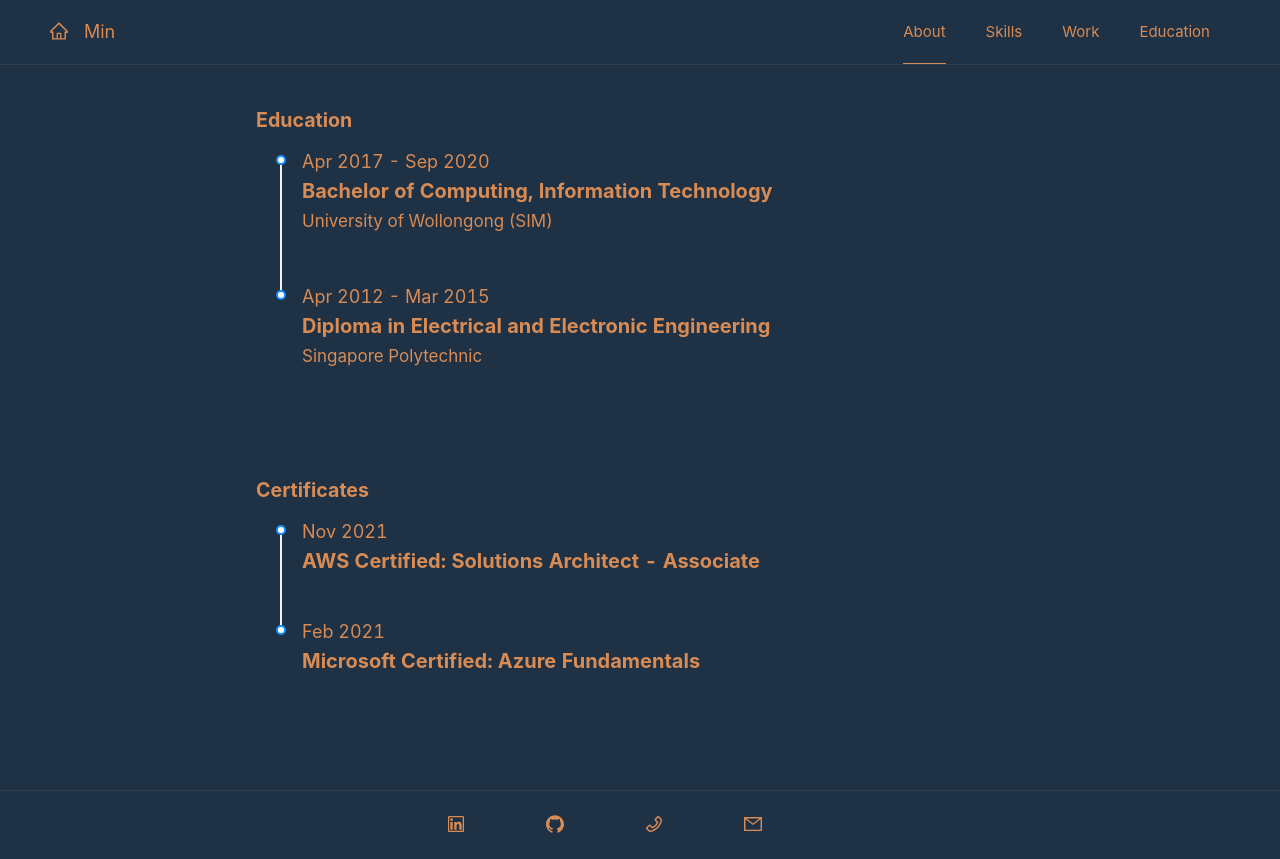
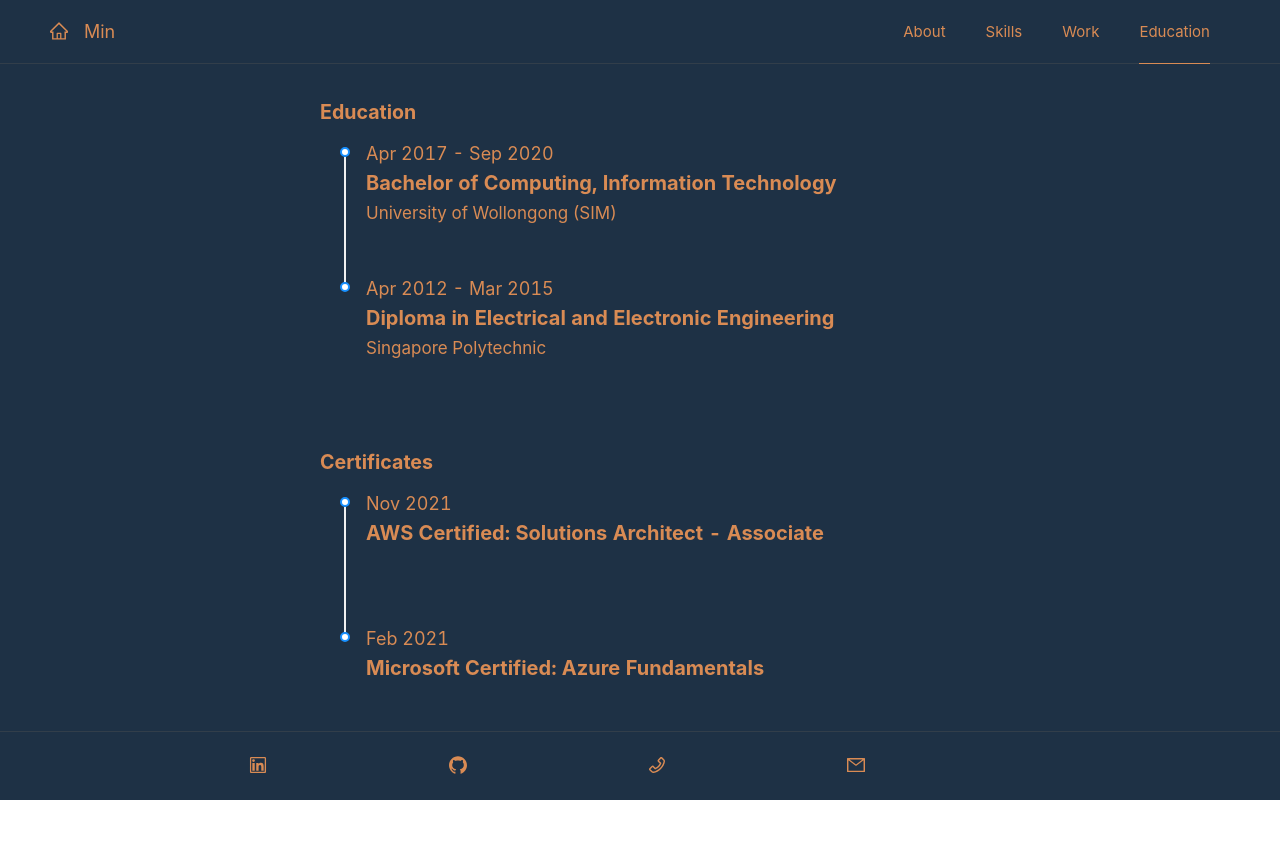
Before and after one commit to pohti/portfolio-antd, a React (Create React App) app: page /education in a window 1280 px wide. After the commit the page ends 800 px from the top, so only its background shows below. Built offline with nearby package versions, Linux system fonts and the light colour scheme.

Commit message:
adjusting footer icons gutter

```diff
--- a/src/App.css
+++ b/src/App.css
@@ -10,7 +10,7 @@
   --header-selected-color: rgb(217, 139, 84);
   --header-and-footer-min-height: 40px;
 
-  --all-padding-horizontal-xl: 5vw;
+  --all-padding-horizontal-xl: 10vw;
 }
 
 .ant-layout {
@@ -25,12 +25,27 @@
   color: var(--main-font-color);
   background: var(--main-bg-color);
   min-height: var(--header-and-footer-min-height);
+  width: 100%;
 }
-/* .ant-layout-header {
-  padding-top: 15px;
-} */
+
+.ant-layout-header {
+  position: fixed;
+  top: 0;
+  left: 0;
+  z-index: 1;
+
+  border-bottom-style: solid;
+  border-bottom-width: var(--main-border-width);
+  border-bottom-color: var(--main-border-color);
+}
+
 .ant-layout-footer {
   /* line-height: 1.5; */
+  position: fixed;
+  bottom: 0;
+  left: 0;
+  z-index: 1;
+
   border-top-style: solid;
   border-top-width: var(--main-border-width);
   border-top-color: var(--main-border-color);
@@ -47,6 +62,7 @@
 .ant-layout-content {
   /* min-height: 120px; */
   color: var(--main-font-color);
+  padding-top: 12vh;
   padding-left: var(--all-padding-horizontal-xl);
   padding-right: var(--all-padding-horizontal-xl);
   line-height: 80px;
@@ -55,7 +71,15 @@
   height: 100%;
 }
 
-/* md: >= 768px */
-/* @media only screen and (max-width: 768px) {
 
-} */
+@media only screen and (max-width: 900px) {
+  :root {
+    --all-padding-horizontal-xl: 5vw;
+  }
+}
+
+@media only screen and (max-width: 768px) {
+  :root {
+    --all-padding-horizontal-xl: 0vw;
+  }
+}
--- a/src/components/Content/About/About.css
+++ b/src/components/Content/About/About.css
@@ -3,7 +3,7 @@
   border-width: 1px;
   border-color: green;  */
   height: 100%;
-  padding-top: 40px;
+  /* max-width: 1000px; */
 }
 
 .image-container {
--- a/src/components/Content/About/About.jsx
+++ b/src/components/Content/About/About.jsx
@@ -11,8 +11,8 @@ export default class About extends Component {
       <Row
         className="about-main-div"
         gutter={[16, 16]}
-        justify="space-evenly"
-        wrap
+        justify="center"
+        //wrap
       >
         <Col span={6} >
           <div className="image-container">
--- a/src/components/Content/Education/Education.css
+++ b/src/components/Content/Education/Education.css
@@ -3,7 +3,7 @@
   border-width: 1px;
   border-color: blue; */
 
-  padding-top: 40px;
+  /* padding-top: 10px; */
   padding-left: 15vw;
   padding-right: 10vw;
   padding-bottom: 10px;
@@ -30,7 +30,7 @@
   /* border-style: solid;
   border-width: 1px;
   border-color: red; */
-  height: 115px;
+  min-height: 115px;
 }
 
 .timeline-item-title {
--- a/src/components/Content/Education/Education.jsx
+++ b/src/components/Content/Education/Education.jsx
@@ -32,12 +32,12 @@ export default class Education extends Component {
         </div>
 
 
-        <div className="education-main-div" style={{ paddingTop: "20px" }}>
+        <div className="education-main-div">
           <div style={{ fontSize: "140%" }}>
             <b>Certificates</b>
           </div>
           <Timeline className="education-timeline">
-            <Item style={{ height: "100px" }}>
+            <Item style={{ minHeight: "100px" }}>
               <TimelineContent
                 label="Nov 2021"
                 title="AWS Certified: Solutions Architect - Associate"
--- a/src/components/Footer/CustomFooter.jsx
+++ b/src/components/Footer/CustomFooter.jsx
@@ -11,10 +11,10 @@ import './CustomFooter.css'
 export default class CustomFooter extends Component {
   render() {
     return (
-      <Row gutter={10} justify="center"
+      <Row gutter={[16, 16]} justify="center"
         className="footer-row"
       >
-        <Col span={2}>
+        <Col span={2} xs={4}>
           <Tooltip title="Check out my LinkedIn profile">
             <a
               target="_blank"
@@ -25,7 +25,7 @@ export default class CustomFooter extends Component {
             </a>
           </Tooltip>
         </Col>
-        <Col span={2}>
+        <Col span={2} xs={4}>
           <Tooltip title="Check out my GitHub profile">
             <a
               target="_blank"
@@ -36,7 +36,7 @@ export default class CustomFooter extends Component {
             </a>
           </Tooltip>
         </Col>
-        <Col span={2}>
+        <Col span={2} xs={4}>
           <Popover
             content={"+65 8815 6448"}
             title={null}
@@ -44,7 +44,7 @@ export default class CustomFooter extends Component {
             <PhoneOutlined />
           </Popover>
         </Col>
-        <Col span={2}>
+        <Col span={2} xs={4}>
           <Popover
             content={"minmarnoo@gmail.com"}
             title={null}
--- a/src/components/Header/CustomHeader.jsx
+++ b/src/components/Header/CustomHeader.jsx
@@ -17,7 +17,7 @@ const menuItems = [
 export default class CustomHeader extends Component {
 
     state = {
-        selectedMenuKeys: ['about']
+        selectedMenuKeys: []
     }
 
     handleMenuItemClick = ({key}) => {
@@ -27,6 +27,11 @@ export default class CustomHeader extends Component {
 
     resetMenuHighlight = () => {
         this.setState({ selectedMenuKeys: ['about'] })
+    }
+
+    componentDidMount () {
+        const path = extractPath()
+        this.setState({ selectedMenuKeys: [path] })
     }
 
     render() {
@@ -60,3 +65,9 @@ export default class CustomHeader extends Component {
         )
     }
 }
+
+const extractPath = () => {
+    let path_arr = window.location.href.split('/')
+    let path = path_arr[path_arr.length - 1]
+    return path
+}
```
